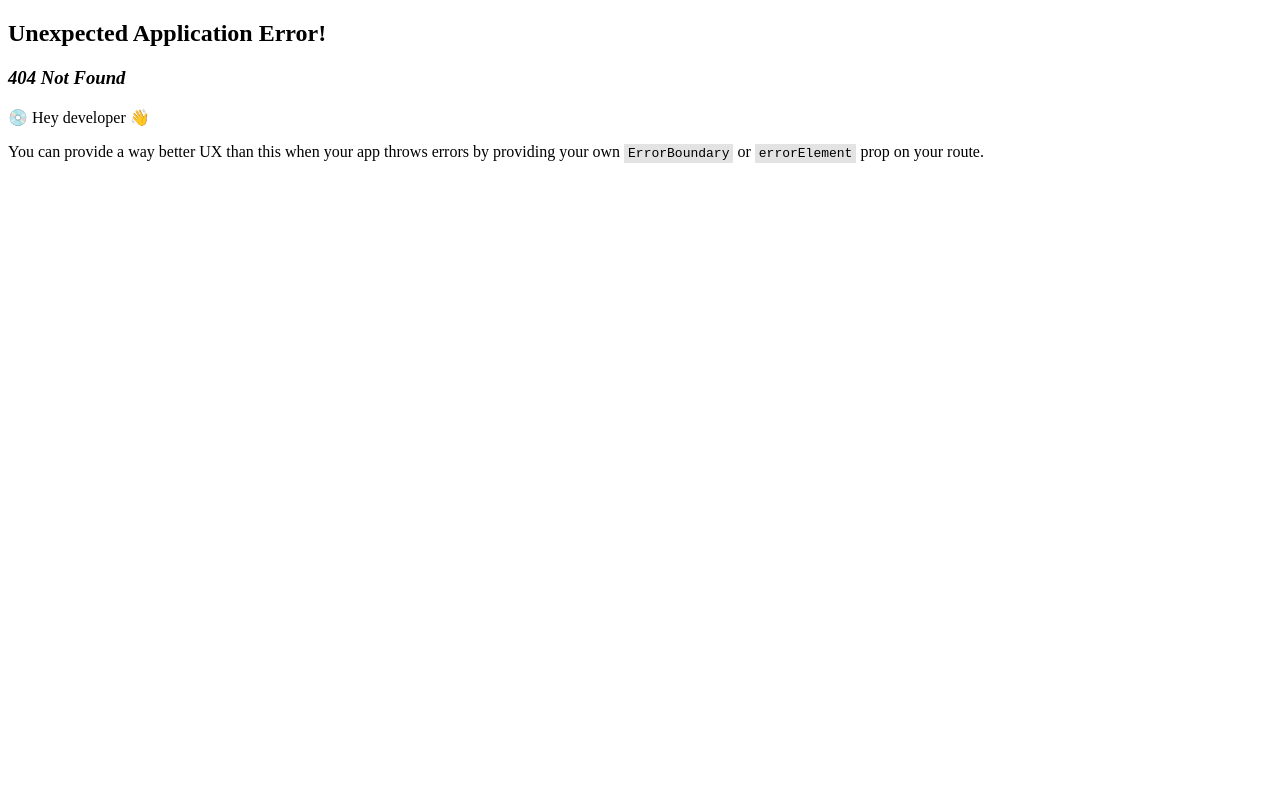
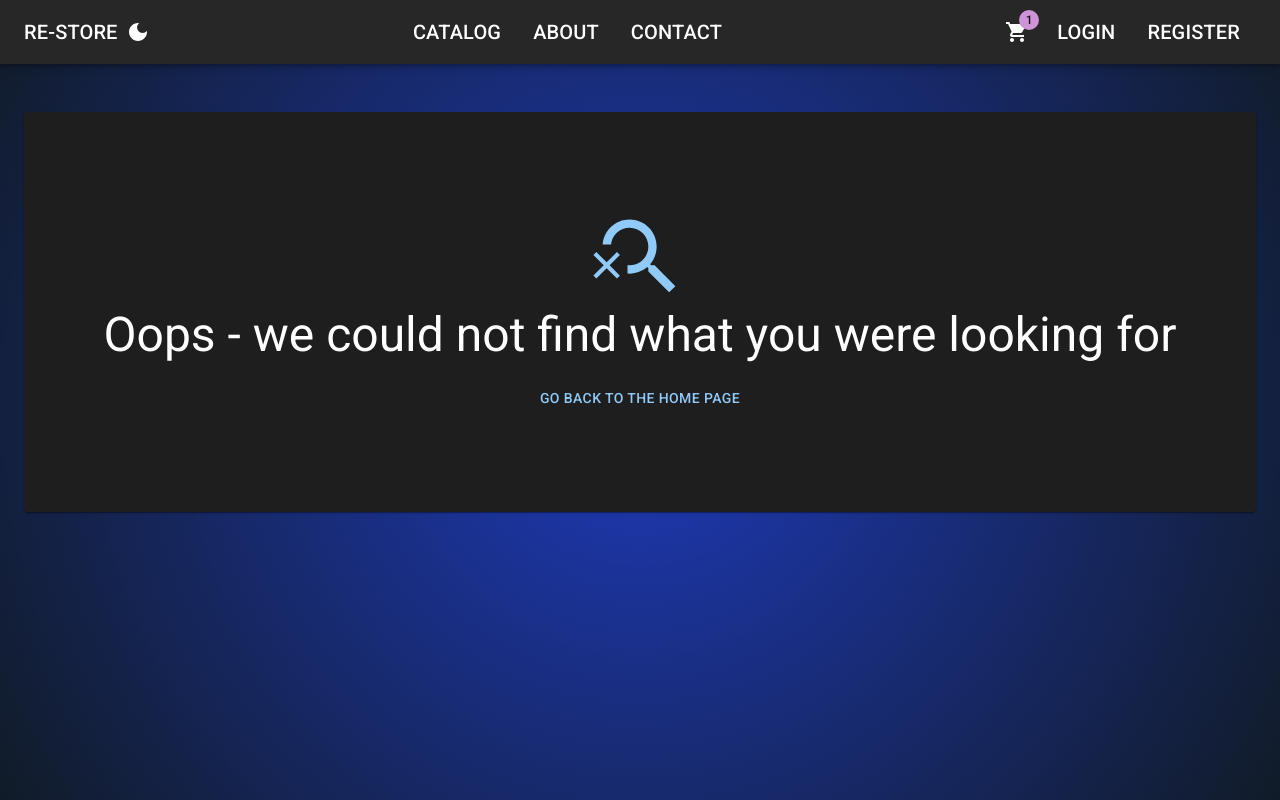
Before and after one commit to Danielcruzf/Loja_Virtual, a React (Vite) app in the folder client/: page /not-found in a window 1280 px wide. Before the commit this address had no page. Built offline with nearby package versions, Linux system fonts and the light colour scheme.

Commit message:
atualização na apresentação de erros ao usuarios

```diff
--- a/client/src/app/api/baseApi.ts
+++ b/client/src/app/api/baseApi.ts
@@ -1,13 +1,17 @@
 import { BaseQueryApi, FetchArgs, fetchBaseQuery } from "@reduxjs/toolkit/query";
 import { StartLoading, StopLoading } from "../layout/uiSlice";
 import { toast } from "react-toastify";
+import { Router } from "react-router-dom";
+
+
 
 
 const cusotmBaseQuery = fetchBaseQuery({
     baseUrl: "https://localhost:5001/api"
 });
-type ErroResponse= |string|{
-title: string}|{errors:string[]};
+type ErroResponse = | string | {
+    title: string
+} | { errors: string[] };
 
 
 const sleep = () => new Promise(resolve => setTimeout(resolve, 1000));
@@ -20,32 +24,29 @@
 
     if (result.error) {
         console.log(result.error);
-        const originalStatus = result.error.status==='PARSING_ERROR' && result.error.originalStatus? result.error.originalStatus : result.error.status;
-const responseData = result.error.data as ErroResponse;
+        const originalStatus = result.error.status === 'PARSING_ERROR' && result.error.originalStatus ? result.error.originalStatus : result.error.status;
+        const responseData = result.error.data as ErroResponse;
         switch (originalStatus) {
             case 400:
-                if (typeof responseData === 'string')toast.error(responseData);
-                else if('errors' in responseData)
-                {
-                throw Object.values(responseData.errors).flat().join(',');
+                if (typeof responseData === 'string')
+                    toast.error(responseData);
+                else if ('errors' in responseData) {
+                    throw Object.values(responseData.errors).flat().join(',');
                 }
                 else toast.error(responseData.title);
                 break;
             case 401:
-                 if (typeof responseData === 'string')toast.error(responseData);
-                else if('errors' in responseData)
-                {
-                throw Object.values(responseData.errors).flat().join(',');
-                }
-                else toast.error(responseData.title);
+                if (typeof responseData === 'object' &&'title' in responseData) toast.error(responseData.title);
                 break;
 
-                case 404:
-                if (typeof responseData === 'object'&&'title' in responseData)toast.error(responseData.title)
+            case 404:
+                if (typeof responseData === 'object' && 'title' in responseData)
+                router.navigate('/not-found');
                 break;
 
-                case 500:
-                 if (typeof responseData === 'object'&&'title' in responseData)toast.error(responseData.title)
+            case 500:
+                if (typeof responseData === 'object')
+                    router.navigate('/server-error', { state: { error: responseData } })
                 break;
             default:
                 break;
--- /dev/null
+++ b/client/src/app/errors/NotFound.tsx
@@ -0,0 +1,24 @@
+import { SearchOff } from "@mui/icons-material"
+import { Button, Paper, Typography } from "@mui/material"
+import { Link } from "react-router-dom"
+
+export default function NotFound() {
+  return (
+    <Paper sx={{
+        height: 400,
+        display: 'flex',
+        flexDirection: 'column',
+        justifyContent: 'center',
+        alignItems: 'center',
+        p:6
+    }}>
+        <SearchOff sx={{fontSize:100}} color="primary"/>
+<Typography gutterBottom variant="h3" >
+    Oops - we could not find what you were looking for
+</Typography>
+<Button fullWidth component={Link} to="/catalog">
+    Go Back to the Home Page
+</Button>
+    </Paper>
+  )
+}
--- /dev/null
+++ b/client/src/app/errors/ServeError.tsx
@@ -0,0 +1,25 @@
+import { Divider, Paper, Typography } from "@mui/material";
+import { useLocation } from "react-router-dom";
+
+export default function ServeError() {
+    const { state } = useLocation();
+
+    return (
+    <Paper>
+        {state?.error ? (
+            <>
+                <Typography gutterBottom variant="h3" sx={{ px: 4, pt: 2 }} color="secondary">
+                    {state.error.title}
+                </Typography>
+                <Divider />
+                <Typography variant="body1" sx={{ p: 4 }}>{state.error.detail}</Typography>
+            </>
+        ) : (
+            <Typography variant="h5" gutterBottom>
+                Server Error
+            </Typography>
+        )}
+    </Paper>
+
+    )
+}
--- a/client/src/app/routes/Routes.tsx
+++ b/client/src/app/routes/Routes.tsx
@@ -1,20 +1,34 @@
-import { createBrowserRouter } from "react-router-dom";
+import { createBrowserRouter, Navigate } from "react-router-dom";
 import HomePage from "../../features/home/HomePage";
 import App from "../layout/App";
 import Catalog from "../../features/catalog/Catalog";
 import ProductDetails from "../../features/catalog/ProductDetails";
 import AboutPage from "../../features/about/AboutPage";
 import ContactPage from "../../features/contact/ContactPage";
+import ServeError from "../errors/ServeError";
+import NotFound from "../errors/NotFound";
 
 export const routes = createBrowserRouter([
     {
         path: "/", element: <App />,
         children: [
-            {path: '', element: <HomePage />},
-            {path: '/catalog', element: <Catalog />},
-            {path: '/catalog/:id', element: <ProductDetails />},
-            {path: '/about', element: <AboutPage />},
-            {path: '/contact', element: <ContactPage />},
+            { path: '', element: <HomePage /> },
+            { path: '/catalog', element: <Catalog /> },
+            { path: '/catalog/:id', element: <ProductDetails /> },
+            { path: '/about', element: <AboutPage /> },
+            { path: '/contact', element: <ContactPage /> },
+            { path: '/server-error', element: <ServeError /> },
+            { path: '/not-found', element: <NotFound /> },
+            { path: '*', element: <Navigate replace to='/not-found' /> },
 
+        ]
+    }], {
+    future: {
+        v7_relaveSplatPath: true,
+        v7_fetcherPersist: true,
+        v7_normalizeFormMethod: true,
+        v7_partialHydration: true,
+        v7_skipActionErrorRevalidation: true,
 
-        ]}] );
+    }
+})
```
Also changed, not shown: 12 other files (tests, documents, lock files or other folders).
